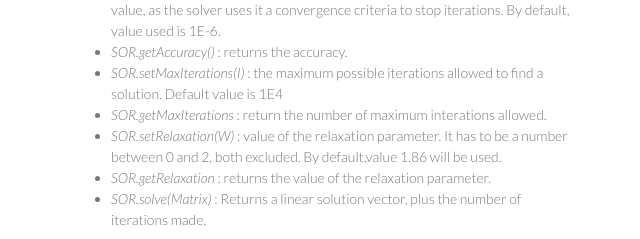
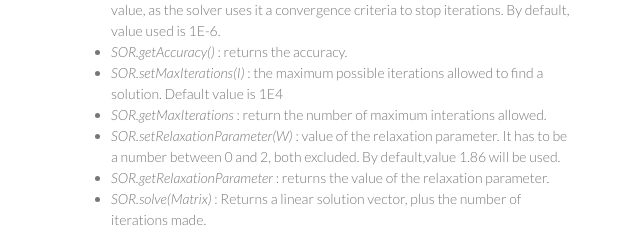
Before and after one commit to Yonaba/SOR, a plain HTML site: page index.html in a window 1280 px wide. Shown: the part 1561-1800 px from the top of the page, 499-1139 px from the left. Drawn offline with Linux system fonts and the light colour scheme.

Commit message:
Updated SOR page

```diff
--- a/index.html
+++ b/index.html
@@ -108,9 +108,9 @@ Otherwise, the solver will throw an error.</p>
 <li>
 <em>SOR.getMaxIterations</em> : return the number of maximum interations allowed.</li>
 <li>
-<em>SOR.setRelaxation(W)</em> : value of the relaxation parameter. It has to be a number between 0 and 2, both excluded. By default,value 1.86 will be used.</li>
+<em>SOR.setRelaxationParameter(W)</em> : value of the relaxation parameter. It has to be a number between 0 and 2, both excluded. By default,value 1.86 will be used.</li>
 <li>
-<em>SOR.getRelaxation</em> : returns the value of the relaxation parameter.</li>
+<em>SOR.getRelaxationParameter</em> : returns the value of the relaxation parameter.</li>
 <li>
 <em>SOR.solve(Matrix)</em> : Returns a linear solution vector, plus the number of iterations made.</li>
 </ul><p>You can optionnally modify the solver behaviour before using <em>SOR.solve()</em> through these commands.</p>
```
